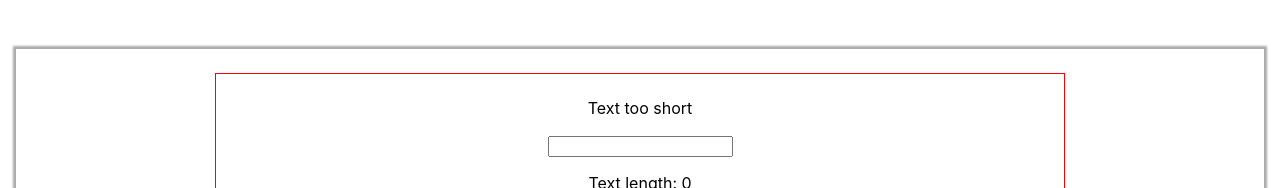
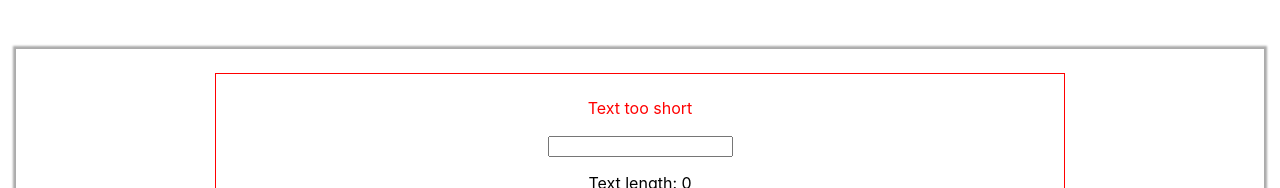
Before and after one commit to daniel-schroeder-dev/rcg-assignment-2, a React (Create React App) app: page / in a window 1280 px wide. Shown: the top 188 px of the page. Built offline with nearby package versions, Linux system fonts and the light colour scheme.

Commit message:
Set text color depending on textLength in ValidationBanner.

```diff
--- a/src/ValidationBanner.js
+++ b/src/ValidationBanner.js
@@ -5,11 +5,19 @@ import './ValidationBanner.css';
 const MIN_TEXT_LENGTH = 5;
 
 function ValidationBanner(props) {
+
+  function setTextStyle() {
+    return {
+      color: props.textLength >= MIN_TEXT_LENGTH ? 'green' : 'red',
+    };
+  }
+
   return (
-    <div className="validation-banner">
+    <div className="validation-banner" style={setTextStyle()}>
       Text {props.textLength >= MIN_TEXT_LENGTH ? 'long enough' : 'too short'}
     </div>
   );
+
 }
 
 ValidationBanner.propTypes = {
```
